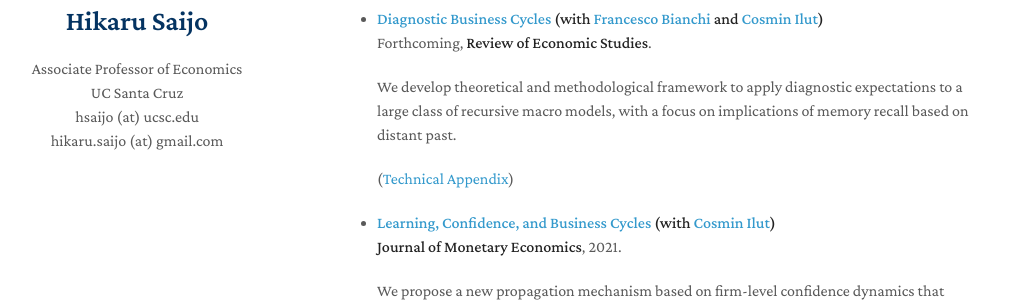
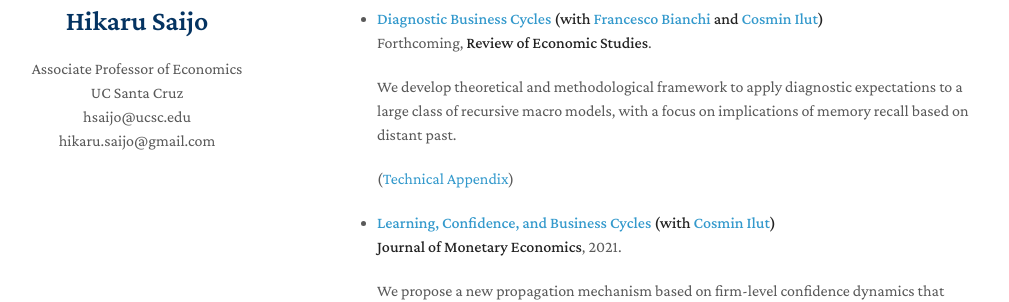
Before and after one commit to hsaijo/hsaijo.github.io, a Jekyll site: the page built from index.md, in a window 1280 px wide. Shown: the part 216-518 px from the top of the page, without its empty margins (133-1142 px from the left). Built offline with Jekyll 4.4.1, drawn with Linux system fonts in a browser that asks for light colours; nearby versions of some CDN libraries; a style sheet for code colours, icons or effects is not loaded.

```diff
--- a/_config.yml
+++ b/_config.yml
@@ -1,8 +1,8 @@
 title: Hikaru Saijo
 position: Associate Professor of Economics
 affiliation: UC Santa Cruz
-email: hsaijo (at) ucsc.edu
-email2: hikaru.saijo (at) gmail.com
+email: hsaijo@ucsc.edu
+email2: hikaru.saijo@gmail.com
 keywords: minimal academic
 avatar: ./assets/img/hsaijo.jpg
 google_analytics: UA-111540567-4
```
